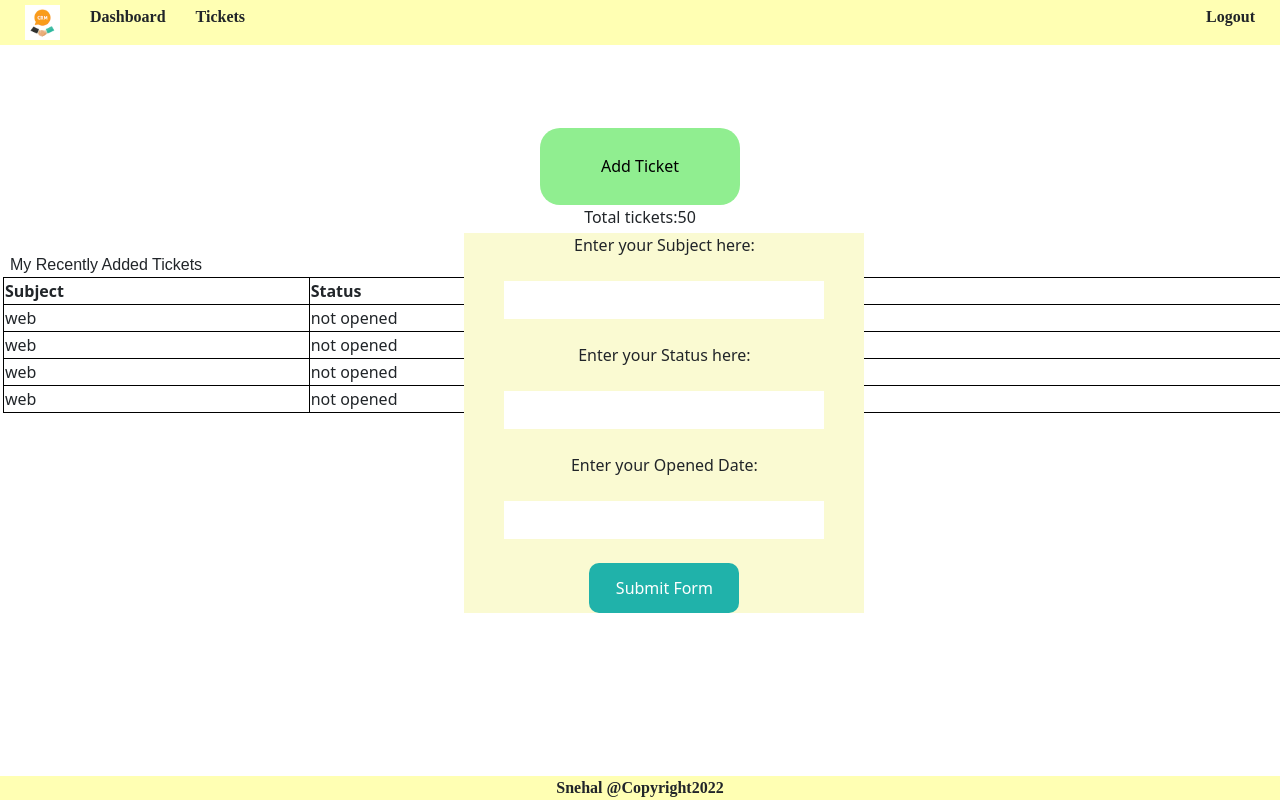
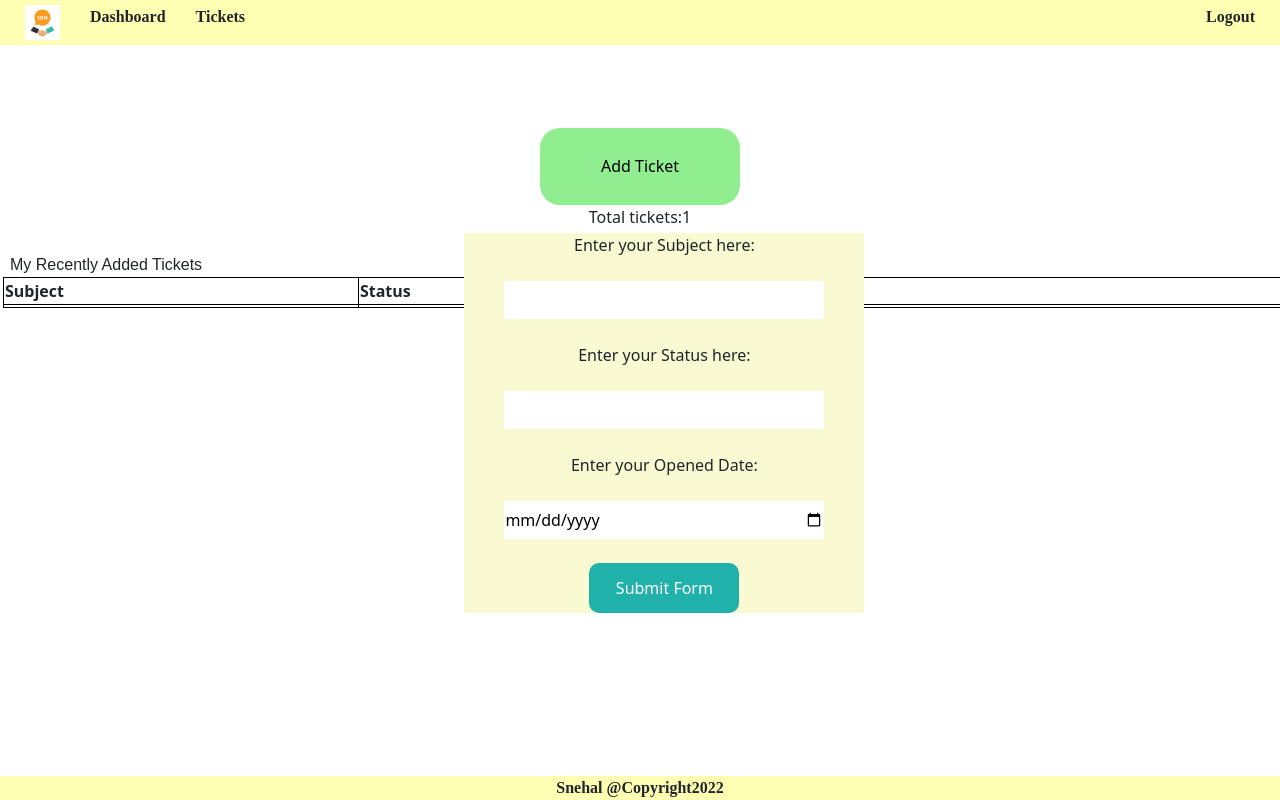
Before and after one commit to akkonrad/CRM-mernstack, a React (Create React App) app in the folder crm_frontend/: page /dashboard in a window 1280 px wide. Both pictures are taken after a click on the button "Add Ticket". Built offline with nearby package versions, Linux system fonts and the light colour scheme.

Commit message:
add ticket onchange and handlesubmit

```diff
--- a/crm_frontend/src/App.js
+++ b/crm_frontend/src/App.js
@@ -5,11 +5,13 @@ import LoginAuth from './Authcomponents/LoginAuth';
 import Header from './DefaultLayout/Header';
 import Footer from './DefaultLayout/Footer';
 import Dashboard from './DefaultLayout/Dashboard';
-import { BrowserRouter, Routes, Route } from 'react-router-dom'
+import { BrowserRouter, Routes, Route } from 'react-router-dom';
+import Contextwrapper from './context/ContextWrapper';
 
 
 function App() {
   return (
+    <Contextwrapper>
     <BrowserRouter>
       <div className="App">
           <Header />
@@ -20,7 +22,8 @@ function App() {
         </Routes>
           <Footer />
       </div>
-    </BrowserRouter>
+      </BrowserRouter>
+      </Contextwrapper>
   );
 }
 
--- a/crm_frontend/src/DefaultLayout/Dashboard.js
+++ b/crm_frontend/src/DefaultLayout/Dashboard.js
@@ -1,11 +1,13 @@
-import React from 'react'
+import React, {useContext }from 'react'
 import './Dashboard.css'
 import TableDashboard from './TableDashboard'
 import Object from '../Data/Object'
 import AddTicket from '../Form_addTicket/AddTicket';
+import FormContext from '../context/FormContext';
 
 
 function Dashboard() {
+    const { form } = useContext(FormContext);
     console.log(Object);
     return (
         <>
@@ -13,7 +15,7 @@ function Dashboard() {
                 <div className='add-ticket'>
                     <AddTicket/>
                 </div>
-                <div>Total tickets:50</div>
+                <div>Total tickets:{form.length}</div>
                 <div>Pending tickets:7</div>
 
             </div>
@@ -21,7 +23,7 @@ function Dashboard() {
             <div className='table-container'>
 
                 {/* table dahsboard  here --we can pass data to table from here */}
-                <TableDashboard tickets={Object}/>
+                <TableDashboard form={form}/>
 
 
             </div>
--- a/crm_frontend/src/DefaultLayout/TableDashboard.js
+++ b/crm_frontend/src/DefaultLayout/TableDashboard.js
@@ -1,7 +1,10 @@
-import React from 'react'
+import React, { useContext,useEffect,useState } from 'react'
 
-function TableDashboard({tickets}) {
-    console.log(tickets.length);
+
+function TableDashboard({ form}) {
+    console.log(form,"this is the form");
+
+
     return (
         <div className='table'>
             <table>
@@ -13,14 +16,15 @@ function TableDashboard({tickets}) {
                     </tr>
                 </thead>
 
-                {tickets.length ?
-                    tickets.map((ele, id) => {
+                {form.length ?
+                    form.map((ele, id) => {
+                        console.log(ele);
                         return (
                             <tbody key={id}>
                                 <tr >
-                                    <td>{ele.Subject}</td>
-                                    <td>{ele.Status}</td>
-                                    <td>{ele.Date}</td>
+                                    <td>{ele.subject}</td>
+                                    <td>{ele.status}</td>
+                                    <td>{ele.date}</td>
                                 </tr>
                             </tbody>
                         )
@@ -28,7 +32,7 @@ function TableDashboard({tickets}) {
                     : (
                         <tbody>
                             <tr>
-                                no action on tickets
+                               <td>no action needed</td>
                             </tr>
                         </tbody>
                     )
--- a/crm_frontend/src/Form_addTicket/Form.js
+++ b/crm_frontend/src/Form_addTicket/Form.js
@@ -1,17 +1,50 @@
-import React from 'react'
+import React,{useContext} from 'react'
+import FormContext from '../context/FormContext';
 import './Form.css'
 
+
+
 function Form() {
+    const { data, setData, status, setstatus, date, setDate } = useContext(FormContext);
+    const { handleSubmit, handlechange,FormData} = useContext(FormContext);
+    // const [data, setData] = useState("");
+    // const [status, setstatus] = useState("");
+    // const [date,setDate] = useState("");
+    // const FormData ={
+    //     subject: "",
+    //     status: "",
+    //     date:""
+    // }
+    // const handlechange = (e) => {
+    //     let { name, value } = e.target;
+    //     if (name == 'subject') {
+    //         setData(value);
+
+    //     } else if (name == 'status') {
+    //         setstatus(value);
+    //     } else if (name == 'date') {
+    //         setDate(value);
+    //     }
+
+
+    // }
+    // const handleSubmit = (e) => {
+    //     e.preventDefault();
+    //     FormData.subject = data;
+    //     FormData.status = status;
+    //     FormData.date = date;
+    //     console.log(FormData);
+    // }
     return (
         <div className='form-container'>
             <form>
                 <label for="fname">Enter your Subject here:</label><br />
-                <input type="text" id="subject"/><br />
+                <input type="text" id="subject" onChange={handlechange} name='subject'value={data}/><br />
                 <label for="lname">Enter your Status here:</label><br />
-                <input type="text" id="status"  /><br/>
+                <input type="text" id="status"  onChange={handlechange} name='status' value={status}/><br/>
                 <label for="lname">Enter your Opened Date:</label><br />
-                <input type="text" id="status" /><br />
-                <button type='submit'>Submit Form</button>
+                <input type="date" id="status" onChange={handlechange} name='date' value={date}/><br />
+                <button type='submit' onClick={handleSubmit}>Submit Form</button>
 
             </form>
         </div>
--- /dev/null
+++ b/crm_frontend/src/context/ContextWrapper.js
@@ -0,0 +1,50 @@
+import React, { createContext, useState } from 'react';
+import FormContext from './FormContext';
+const Contextwrapper = ({ children }) => {
+
+    const FormData = [{
+        subject: "",
+        status: "",
+        date:""
+    }]
+    const [data, setData] = useState("");
+    const [status, setstatus] = useState("");
+    const [date, setDate] = useState("");
+    const [validate,setValidate]=useState(true)
+    const [form,setform] = useState(FormData);
+    const handlechange = (e) => {
+        e.preventDefault();
+        let { name, value } = e.target;
+        if (name == 'subject') {
+            setData(value);
+
+
+
+        } else if (name == 'status') {
+            setstatus(value);
+        } else if (name == 'date') {
+            setDate(value);
+        }
+
+
+    }
+    const handleSubmit = (e) => {
+        e.preventDefault();
+
+        setform([...form, { subject: data, status: status, date: date }])
+
+
+
+
+
+
+    }
+    return (
+
+        <FormContext.Provider value={{handleSubmit,handlechange,data, setData,status,setstatus,date,setDate,form}}>
+            {children}
+        </FormContext.Provider>
+    );
+}
+
+export default Contextwrapper;
--- /dev/null
+++ b/crm_frontend/src/context/FormContext.js
@@ -0,0 +1,3 @@
+import { createContext } from "react";
+const FormContext = createContext()
+export default FormContext;
```
